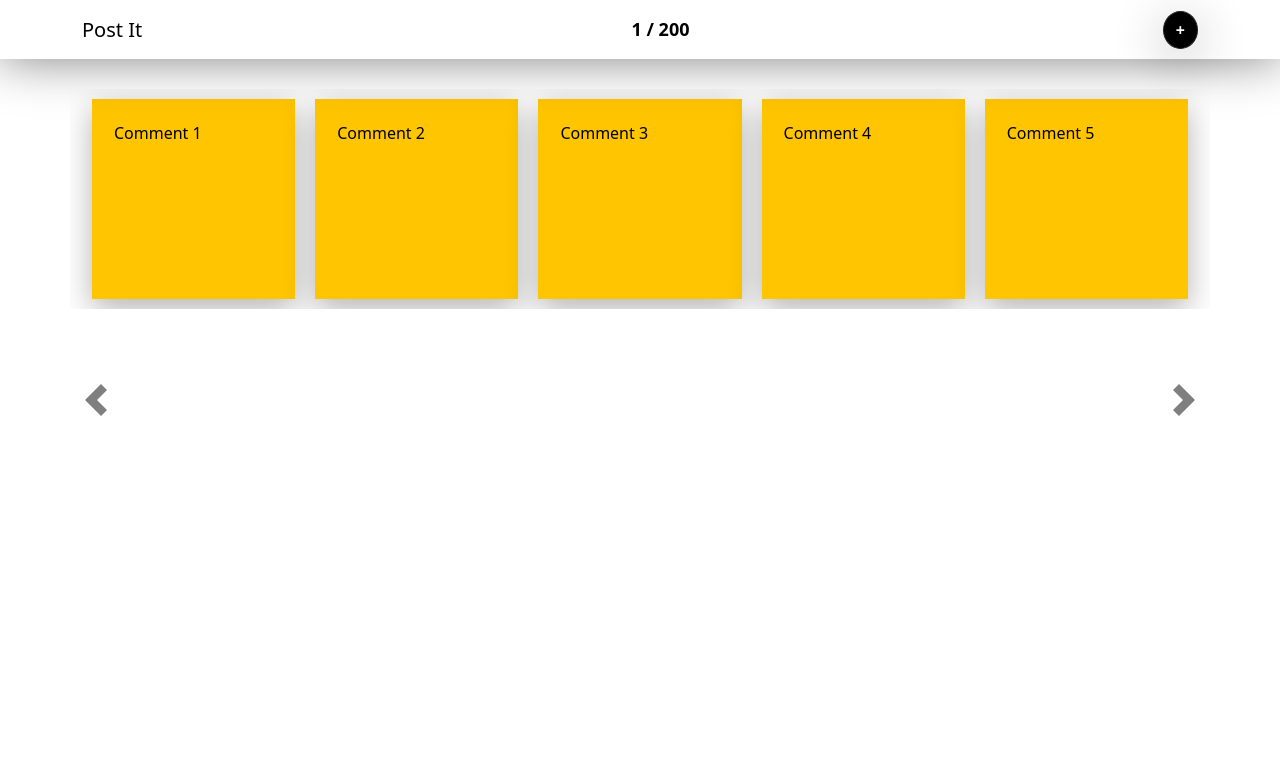
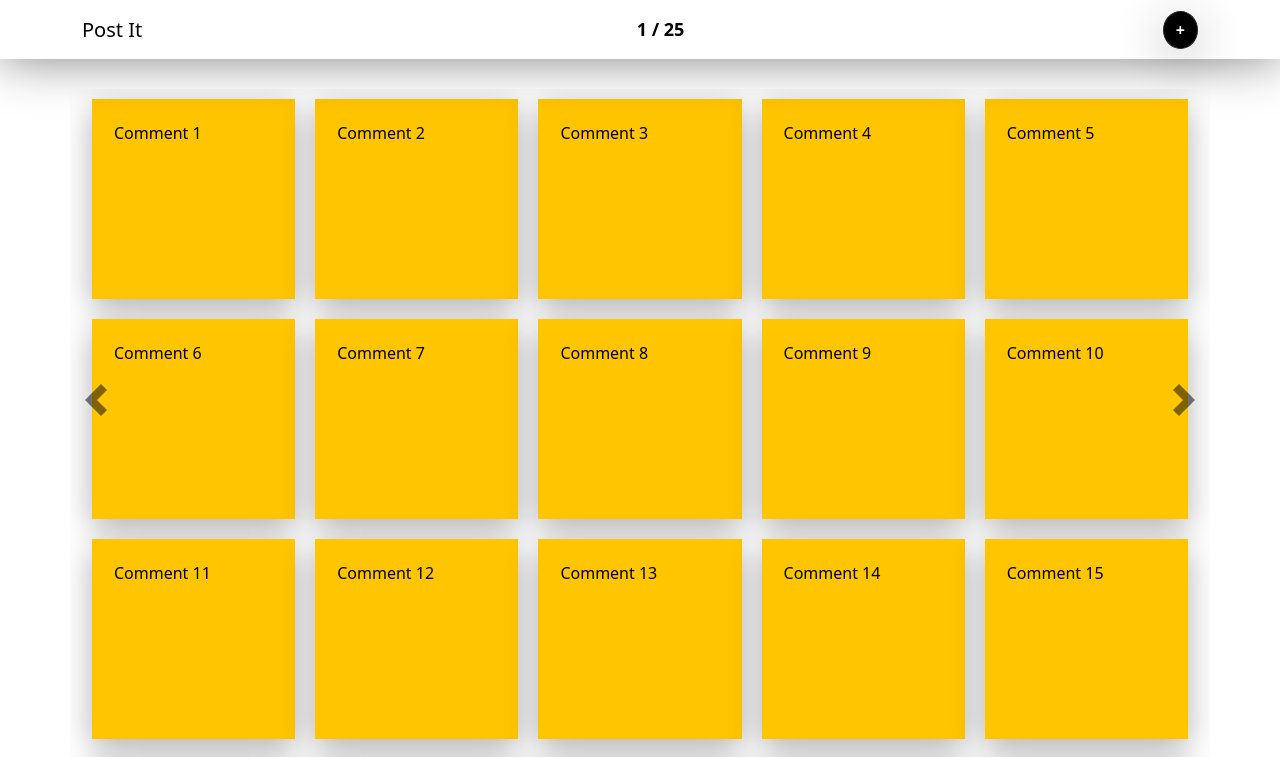
Before and after one commit to wallacez11/stick, a Vue app: page / in a window 1280 px wide. Shown: the top 757 px of the page. Built offline with nearby package versions, Linux system fonts and the light colour scheme.

Commit message:
comentarios por parte constante

```diff
--- a/src/components/AppBody.vue
+++ b/src/components/AppBody.vue
@@ -114,6 +114,7 @@
       modal: null,
       successfullCaptcha: false,
       position: 0,
+      commentsPerPage: 40,
       maxlength: 110,
       editable: true,
       currentPage: 0,
@@ -142,9 +143,8 @@
     },
     loadComments() {
       const totalComments = 1000;
-      const commentsPerPage = 5;
 
-      const totalPages = Math.ceil(totalComments / commentsPerPage);
+      const totalPages = Math.ceil(totalComments / this.commentsPerPage);
 
       const comments = [];
 
@@ -160,8 +160,8 @@
       this.pages = [];
 
       for (let page = 0; page < totalPages; page++) {
-        const startIndex = page * commentsPerPage;
-        const endIndex = startIndex + commentsPerPage;
+        const startIndex = page * this.commentsPerPage;
+        const endIndex = startIndex + this.commentsPerPage;
         this.pages.push(comments.slice(startIndex, endIndex));
       }
       this.currentPage = 0;
@@ -219,7 +219,7 @@
       this.handleCarouselSlide();
       const lastPage = this.pages.length - 1;
       if (this.successfullCaptcha) {
-        if (this.pages[lastPage].length >= 5) {
+        if (this.pages[lastPage].length >= this.commentsPerPage) {
           this.currentPage++;
           this.pages.push([
             {
```
